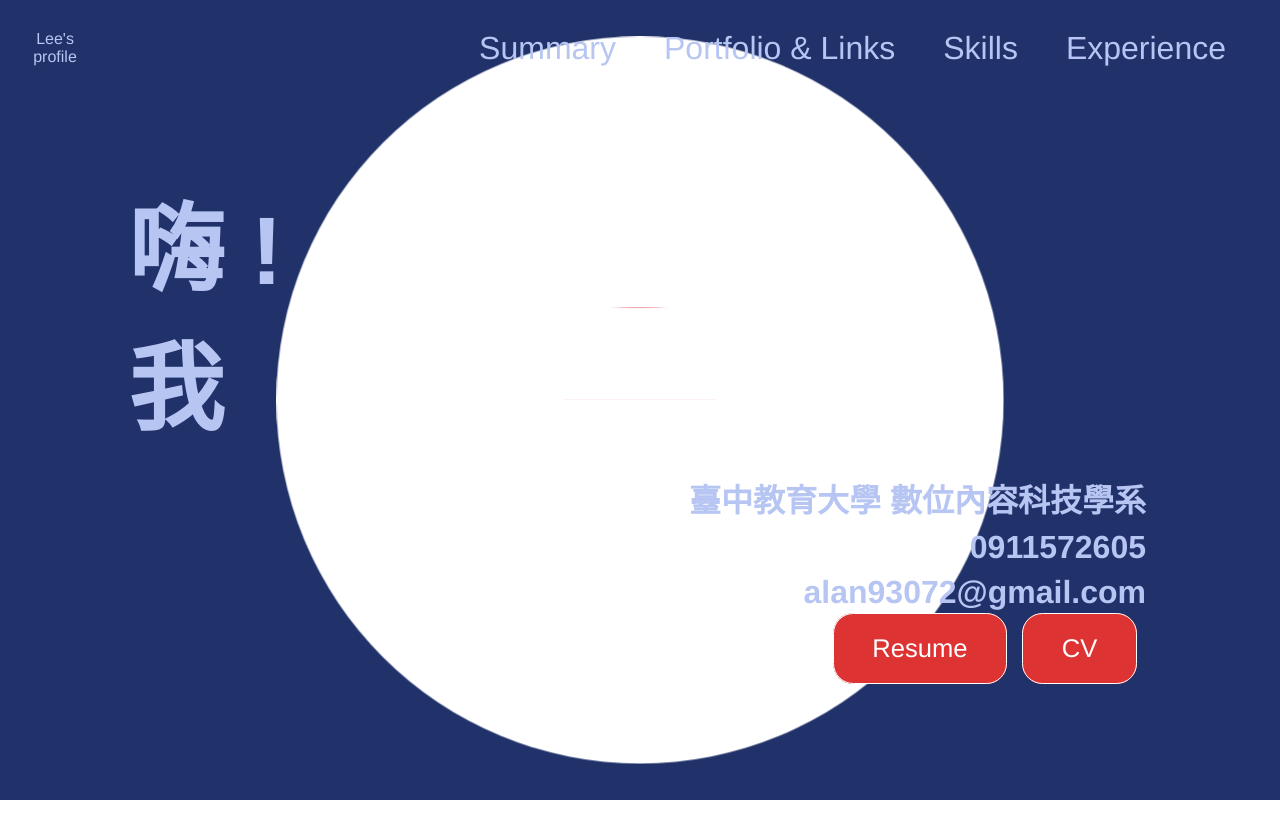
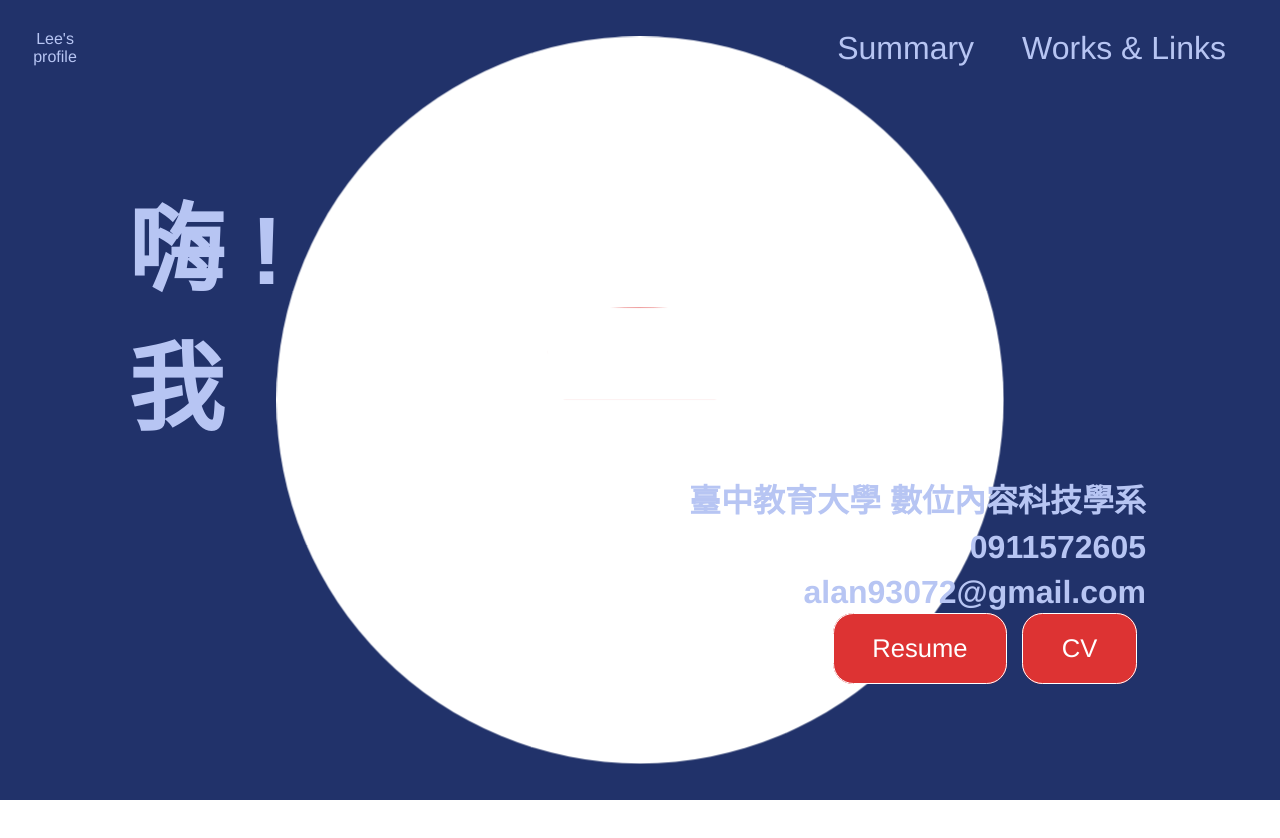
Before and after one commit to boolenboom/Profile, a Vue app: page / in a window 1280 px wide. Shown: the top 838 px of the page. Built offline with nearby package versions, Linux system fonts and the light colour scheme.

Commit message:
拿掉不存在的navi

```diff
--- a/src/components/Navigation.vue
+++ b/src/components/Navigation.vue
@@ -55,9 +55,7 @@ onUnmounted(()=>{
                 <div></div>
             </button>
             <a href="/#summary" @click="menu.close()">Summary</a>
-            <a href="/#portfolio" @click="menu.close()">Portfolio & Links</a>
-            <a href="/#skills" @click="menu.close()">Skills</a>
-            <a href="/#experience" @click="menu.close()">Experience</a>
+            <a href="/#portfolio" @click="menu.close()">Works & Links</a>
         </menu>
     </nav>
 </template>
```
